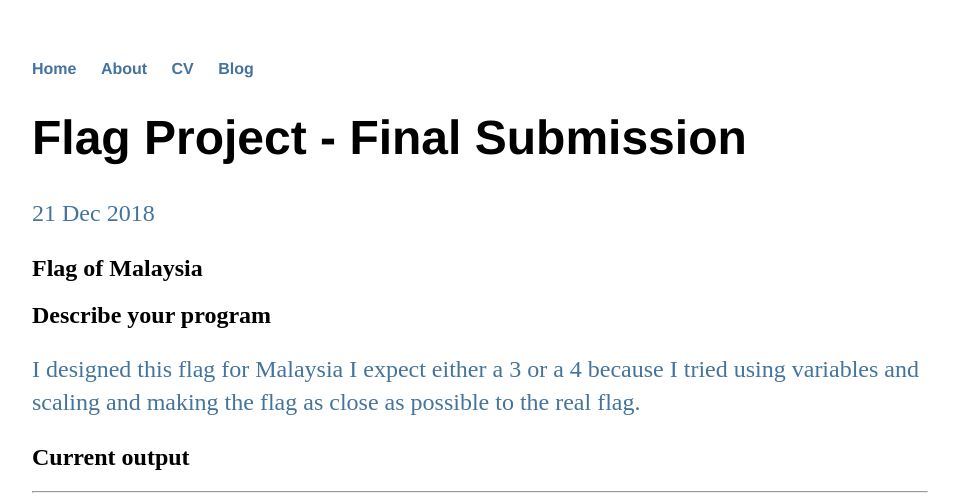
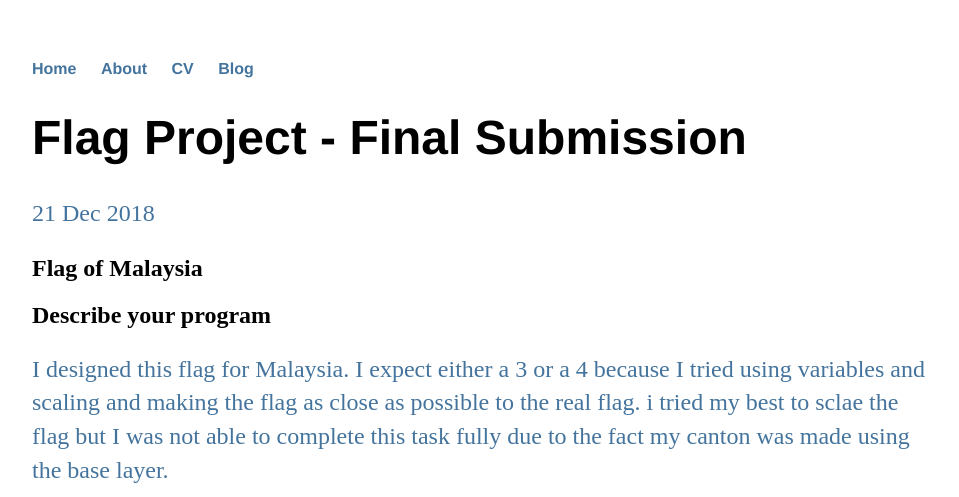
Before and after one commit to evane5213/evane5213.github.io, a Jekyll site: the page built from _posts/2018-12-21-Flag-Project-Final.md, in a window 1280 px wide. Shown: the top 497 px of the page, without its empty margins (160-1119 px from the left). Built offline with Jekyll 4.4.1, drawn with Linux system fonts in a browser that asks for light colours; grey boxes are pictures that could not be loaded.

Commit message:
Update 2018-12-21-Flag-Project-Final.md

```diff
--- a/_posts/2018-12-21-Flag-Project-Final.md
+++ b/_posts/2018-12-21-Flag-Project-Final.md
@@ -8,13 +8,13 @@
 
 ## Describe your program
 
-I designed this flag for Malaysia
-I expect either a 3 or a 4 because I tried using variables and scaling and making the flag as close as possible to the real flag.
+I designed this flag for Malaysia.
+I expect either a 3 or a 4 because I tried using variables and scaling and making the flag as close as possible to the real flag. i tried my best to sclae the flag but I was not able to complete this task fully due to the fact my canton was made using the base layer.
 
 ## Current output
 
 * * *
-![Flag](/images/final-flag.png)
+![download](/images/FlagV2.png)
 * * *
 
 ## Describe your process.
```
